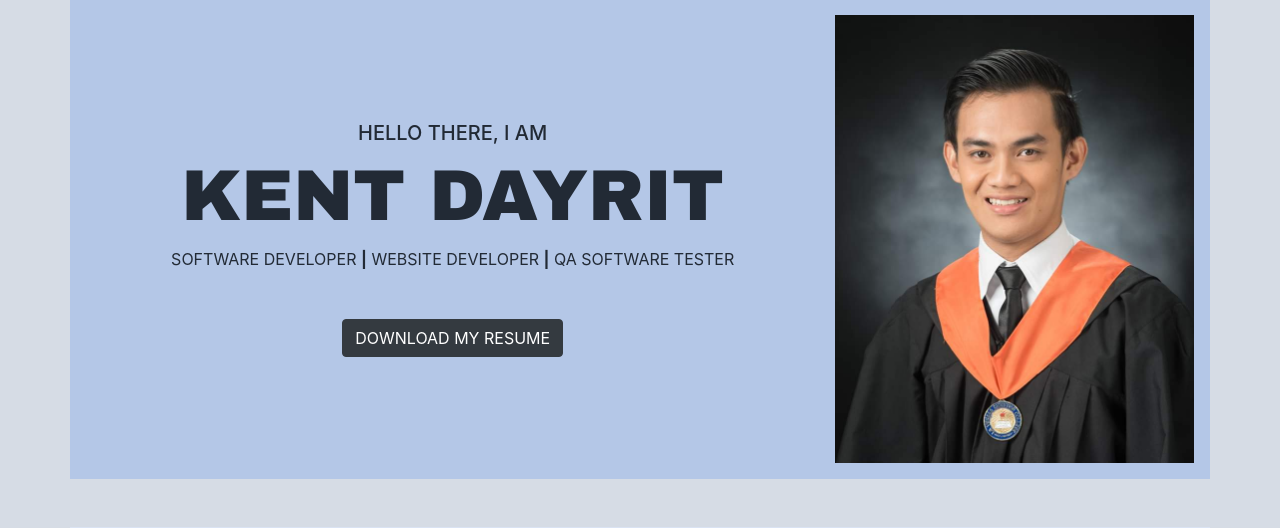
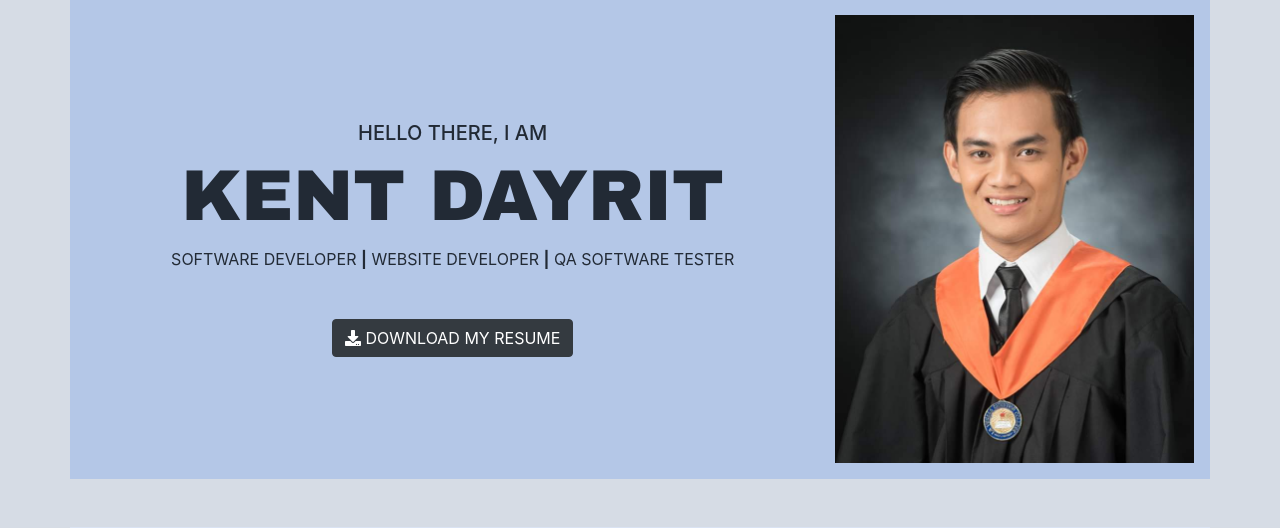
Before and after one commit to kentdayrit/kentdayrit.github.io, a PHP site: page / in a window 1280 px wide. Shown: the part 73-601 px from the top of the page. Run offline with PHP 8.4, Linux system fonts and the light colour scheme; some libraries are stand-ins or nearby versions.

Commit message:
add download

```diff
--- a/app/layouts/footer.php
+++ b/app/layouts/footer.php
@@ -9,7 +9,7 @@
                     <a href="/" class="m-1 text-secondary"><i class="fab fa-gitlab"></i></a>
                     <a href="/" class="m-1 text-secondary"><i class="fas fa-phone"></i></a>
 				  </div>
-					<button class="btn btn-secondary">DOWNLOAD MY RESUME </button>
+					<a class="btn btn-secondary"  href="./assets/Dayrit_Kent_Resume.pdf" target="_blank"> <i class="fa fa-download"></i> DOWNLOAD MY RESUME </a>
 					<hr>
 			</div>
 		</div>
--- a/app/pages/home-page.php
+++ b/app/pages/home-page.php
@@ -6,7 +6,7 @@
 				<h1 class="display-3" style="font-family: Arial black;"><b>KENT DAYRIT</b></h1>
 				<span>SOFTWARE DEVELOPER <b>|</b> WEBSITE DEVELOPER <b>|</b> QA SOFTWARE TESTER</span>
 				<div class="mt-5">
-					<button class="btn btn-dark">DOWNLOAD MY RESUME </button>
+					<a class="btn btn-dark" href="./assets/Dayrit_Kent_Resume.pdf" target="_blank"> <i class="fa fa-download"></i> DOWNLOAD MY RESUME </a>
 				</div>
 			</div>
 			<div class="col-md-4 p-2">
--- a/app/pages/sections/experiences-section.php
+++ b/app/pages/sections/experiences-section.php
@@ -8,7 +8,7 @@
 	</div>
 	<div class="row col-md-12 mx-auto">
 		<div class="col-md-5 mt-5 p-3 mx-auto text-center border rounded-lg" style="background-color: #b4c7e7; color: #222a35;">
-			<i class="fas fa-laptop display-4 mb-3"></i>
+			<i class="fas fa-briefcase display-4 mb-3"></i>
 			<h2 style="font-family: Arial">FREELANCER</h2>
 			<h5>SOFTWARE DEVELOPER <b>|</b> WEBSITE DEVELOPER</h5>
 			<span><i>MAY 2019 - CURRENT</i></span>
--- a/index.php
+++ b/index.php
@@ -5,8 +5,8 @@
 			<meta charset="utf-8">
 		 	<meta name="viewport" content="width=device-width, initial-scale=1">
 
-		<!-- <link rel="stylesheet" type="text/css" href="assets/css/app.css">
-		<script src="assets/js/app.js"></script> -->
+		<link rel="stylesheet" type="text/css" href="assets/css/app.css">
+		<script src="assets/js/app.js"></script>
 
 		<link href="https://use.fontawesome.com/releases/v5.0.4/css/all.css" rel="stylesheet">
 	    <link rel="stylesheet" href="https://maxcdn.bootstrapcdn.com/bootstrap/4.0.0/css/bootstrap.min.css" integrity="sha384-Gn5384xqQ1aoWXA+058RXPxPg6fy4IWvTNh0E263XmFcJlSAwiGgFAW/dAiS6JXm" crossorigin="anonymous">
```
